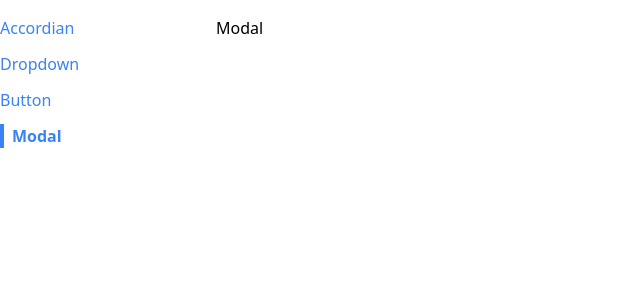
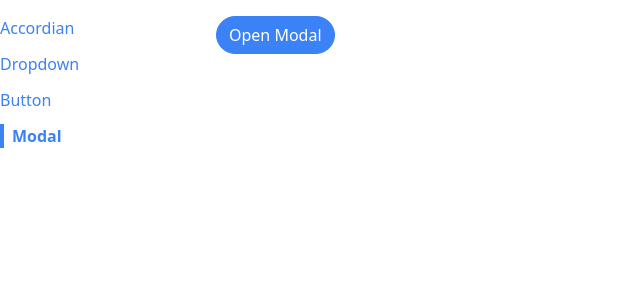
Before and after one commit to Raulito1/components-library, a React (Create React App) app in the folder components/: page /modal in a window 1280 px wide. Shown: the top 300 px of the page, without its empty margins (0-640 px from the left). Built offline with nearby package versions, Linux system fonts and the light colour scheme.

Commit message:
WIP on the modal

```diff
--- a/components/src/components/Modal.js
+++ b/components/src/components/Modal.js
@@ -2,7 +2,10 @@
 function Modal() {
     return (
         <div>
-        <h1>Modal</h1>
+            <div className="absolute inset-0 bg-gray-300 opacity-80"></div>
+            <div className="absolute inset-40 p-10 bg-white">
+                <h1 className="text-2xl font-bold mb-4">Modal Title</h1>
+            </div>
         </div>
     )
 }
--- a/components/src/pages/ModalPage.js
+++ b/components/src/pages/ModalPage.js
@@ -1,9 +1,18 @@
-import Modal from "../components/Modal"
+import { useState } from 'react';
+import Button from '../components/Button';
+import Modal from '../components/Modal';
 
 function ModalPage() {
+    const [showModal, setShowModal] = useState(false);
+
+    const toggleModal = () => {
+        setShowModal(!showModal);
+    }
+
     return (
         <div>
-            <Modal />
+            <Button onClick={toggleModal} primary rounded>Open Modal</Button>
+            {showModal && <Modal/>}
         </div>
     )
 }
```
